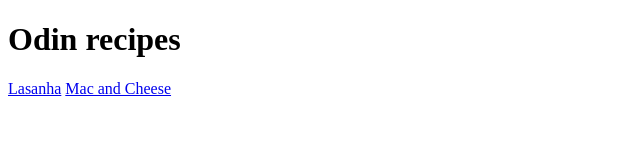
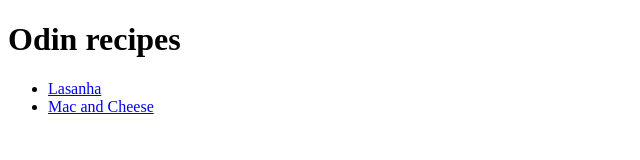
Before and after one commit to Alanov-dev/recipes, a plain HTML site: page index.html in a window 1280 px wide. Shown: the whole page, without its empty margins (0-640 px from the left). Drawn offline with Linux system fonts and the light colour scheme.

Commit message:
added links to a unordered list

```diff
--- a/index.html
+++ b/index.html
@@ -6,7 +6,9 @@
     </head>
     <body>
         <h1>Odin recipes</h1>
-        <a href="./odin-recipes/lasanha.html">Lasanha</a>
-        <a href=".odin-recipes/mac-and-cheese.html">Mac and Cheese</a>
+        <ul>
+            <li><a href="./odin-recipes/lasanha.html">Lasanha</a></li>
+            <li><a href="./odin-recipes/mac-and-cheese.html">Mac and Cheese</a></li>
+        </ul>
     </body>
 </html>
```
